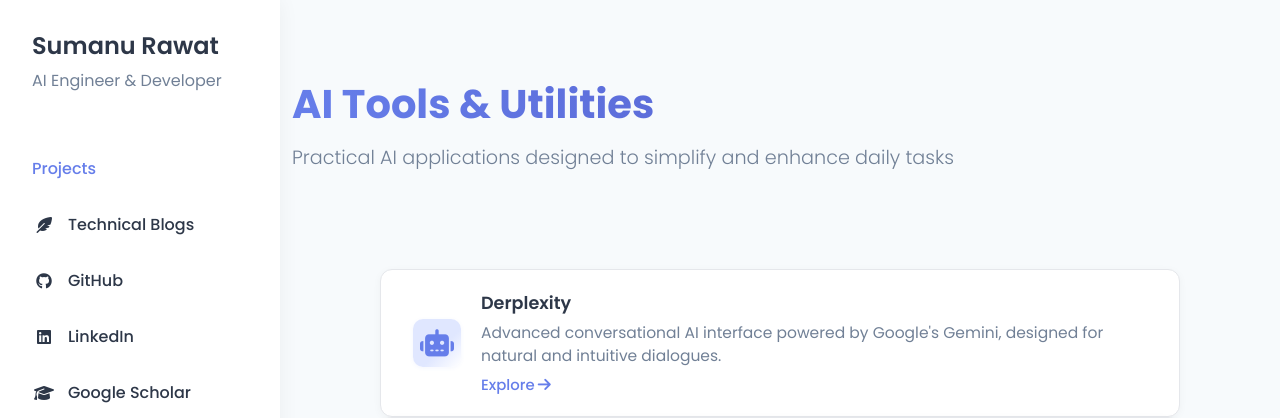
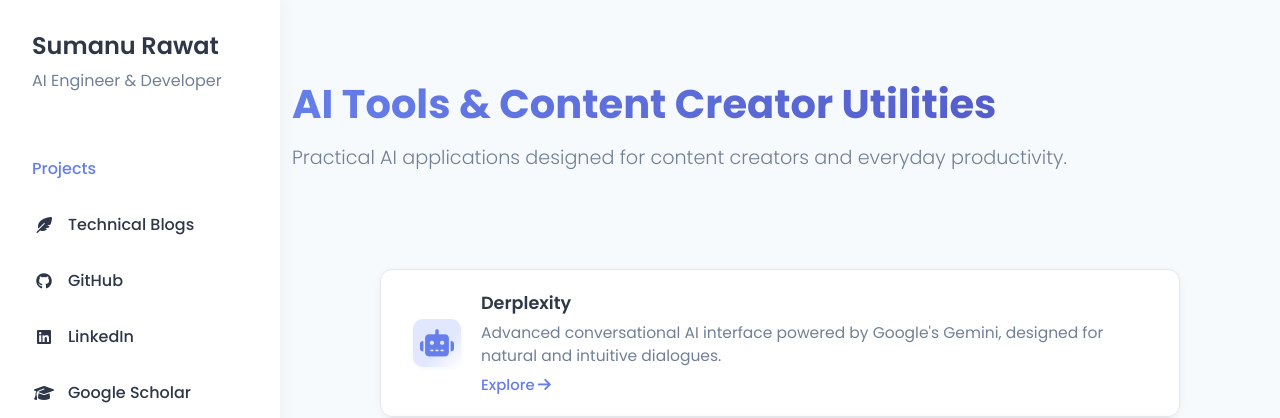
Before and after one commit to sumanurawat/phoenix, a Flask app: page / in a window 1280 px wide. Shown: the top 418 px of the page. Run offline with Flask 3, Linux system fonts and the light colour scheme.

Commit message:
update contents

```diff
--- a/templates/index.html
+++ b/templates/index.html
@@ -54,8 +54,8 @@
         <div class="main-content">
             <section class="hero">
                 <div class="container">
-                    <h2>AI Tools & Utilities</h2>
-                    <p class="lead">Practical AI applications designed to simplify and enhance daily tasks</p>
+                    <h2>AI Tools & Content Creator Utilities</h2>
+                    <p class="lead">Practical AI applications designed for content creators and everyday productivity.</p>
                 </div>
             </section>
 
```
